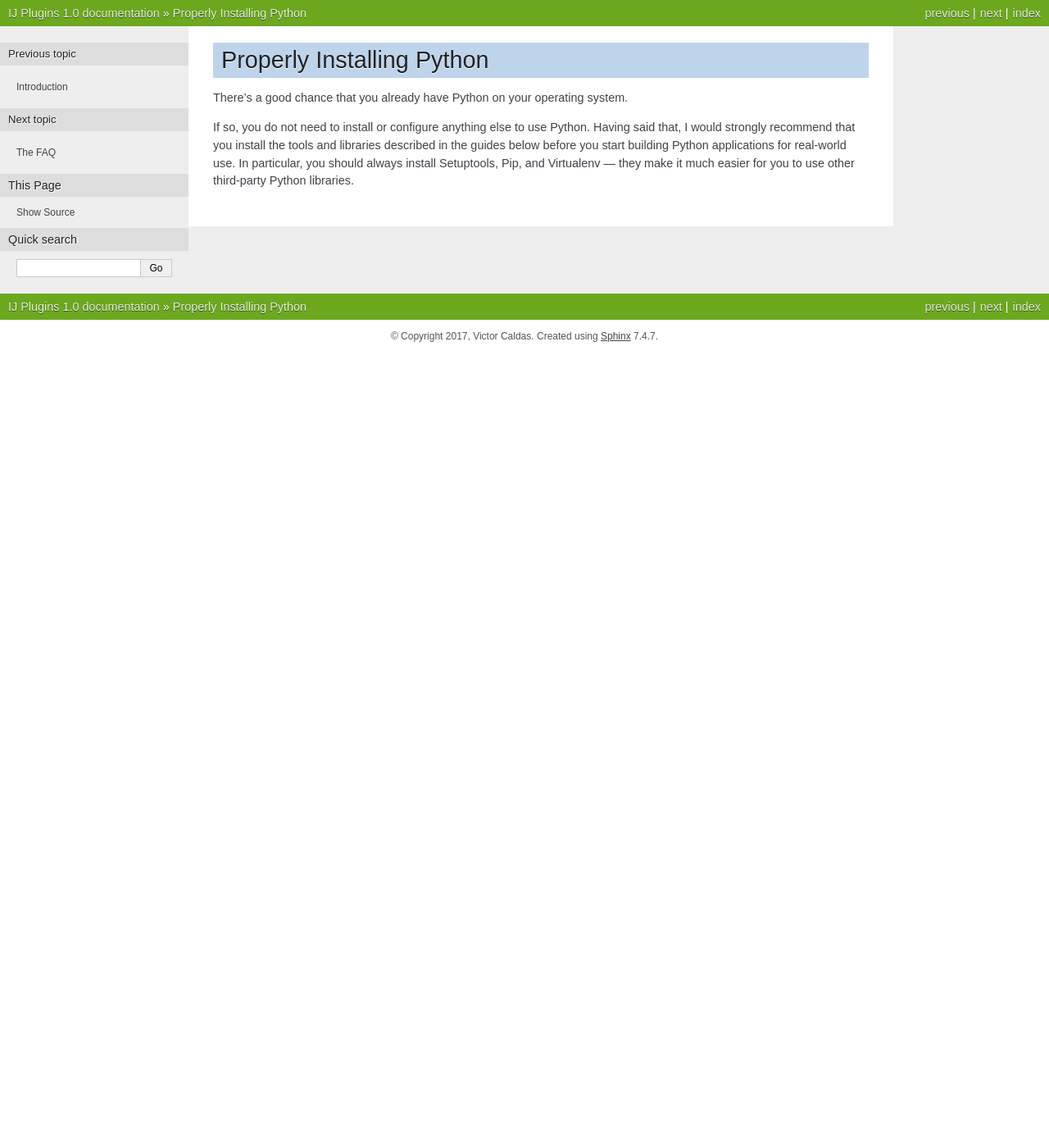
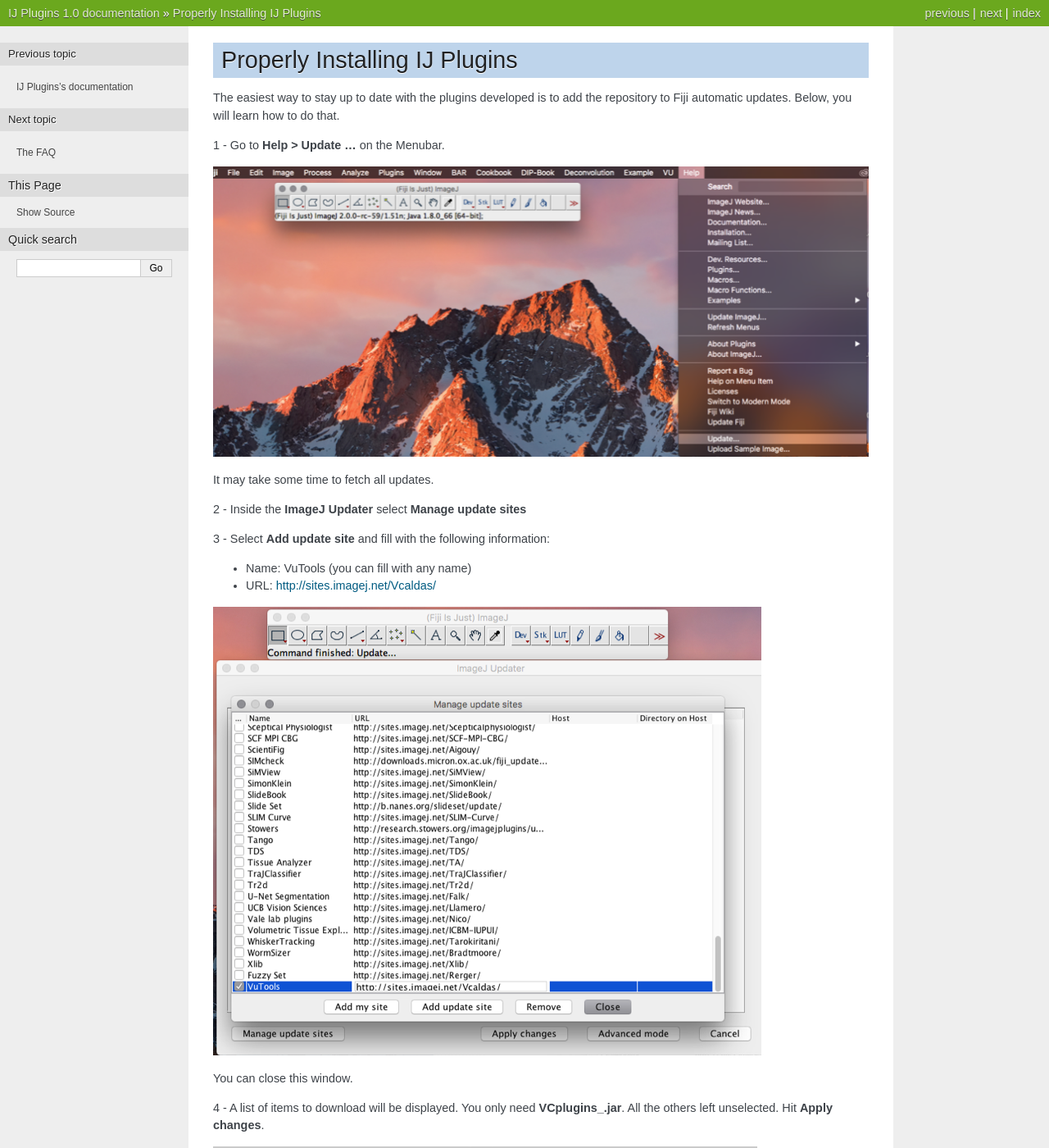
Before and after one commit to vcaldas/vcplugins, a Sphinx documentation site: the page built from docs/starting/instalation.rst, in a window 1280 px wide and 1400 px high. Shown: the whole window at 82% size. Built offline with Sphinx 7.4.7, drawn with Linux system fonts in a browser that asks for light colours; formulas are drawn with MathJax 3; some of the changed text lies outside the part shown.

Commit message:
Install instructions

```diff
--- a/docs/index.rst
+++ b/docs/index.rst
@@ -3,8 +3,8 @@
    You can adapt this file completely to your liking, but it should at least
    contain the root `toctree` directive.
 
-Welcome to IJ Plugins's documentation!
-======================================
+IJ Plugins's documentation
+==========================
 
 In the future I will add some useful text here.
 
--- a/docs/starting/instalation.rst
+++ b/docs/starting/instalation.rst
@@ -1,11 +1,32 @@
-Properly Installing Python
-==========================
+Properly Installing IJ Plugins
+==============================
 
-There's a good chance that you already have Python on your operating system.
 
-If so, you do not need to install or configure anything else to use Python.
-Having said that, I would strongly recommend that you install the tools and
-libraries described in the guides below before you start building Python
-applications for real-world use. In particular, you should always install
-Setuptools, Pip, and Virtualenv — they make it much easier for you to use
-other third-party Python libraries.
+The easiest way to stay up to date with the plugins developed is to add the
+repository to Fiji automatic updates. Below, you will learn how to do that.
+
+1 - Go to **Help > Update ...** on the Menubar.
+
+.. image:: ../images/install/fig1.png
+
+It may take some time to fetch all updates.
+
+2 - Inside the **ImageJ Updater** select **Manage update sites**
+
+3 - Select **Add update site** and fill with the following information:
+
+- Name: VuTools (you can fill with any name)
+- URL: http://sites.imagej.net/Vcaldas/
+
+.. image:: ../images/install/fig2.png
+
+You can close this window.
+
+4 - A list of items to download will be displayed. You only need **VCplugins_.jar**. All the others left unselected.
+Hit **Apply changes**.
+
+.. image:: ../images/install/fig3.png
+
+5 - All ready to use!
+
+.. image:: ../images/install/fig4.png
```
Also changed, not shown: docs/content.rst.inc (+2 -9 lines), docs/starting/intro.rst (deleted, +0 -35 lines), pom.xml (+37 -20 lines), docs/images/install/fig1.png (added), docs/images/install/fig2.png (added), docs/images/install/fig3.png (added), docs/images/install/fig4.png (added), 11 other files.
